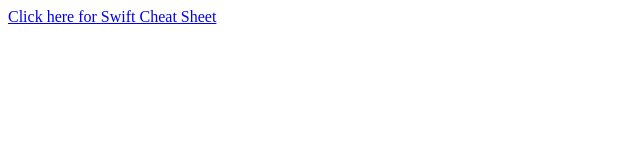
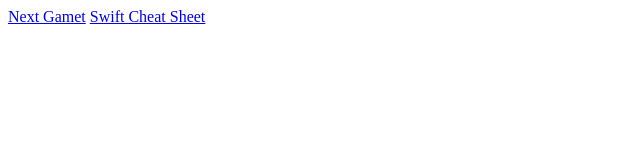
Before and after one commit to kpbp/kpbp.github.io, a plain HTML site: page index.html in a window 1280 px wide. Shown: the full height of the page, 0-640 px from the left. Drawn offline with Linux system fonts and the light colour scheme.

Commit message:
Update index.html

```diff
--- a/index.html
+++ b/index.html
@@ -3,6 +3,7 @@
     <meta name="google-site-verification" content="Y8RtlK1IxjewOZ1f8Q0vFfJiiQNsP2xW_YnpK_Rk44E" />
   </head>
   <body>
-    <a href="/swiftcheatsheet"> Click here for Swift Cheat Sheet</a>
+    <a href="/next-game">Next Gamet</a>
+    <a href="/swiftcheatsheet">Swift Cheat Sheet</a>
   </body>
 </html>
```
